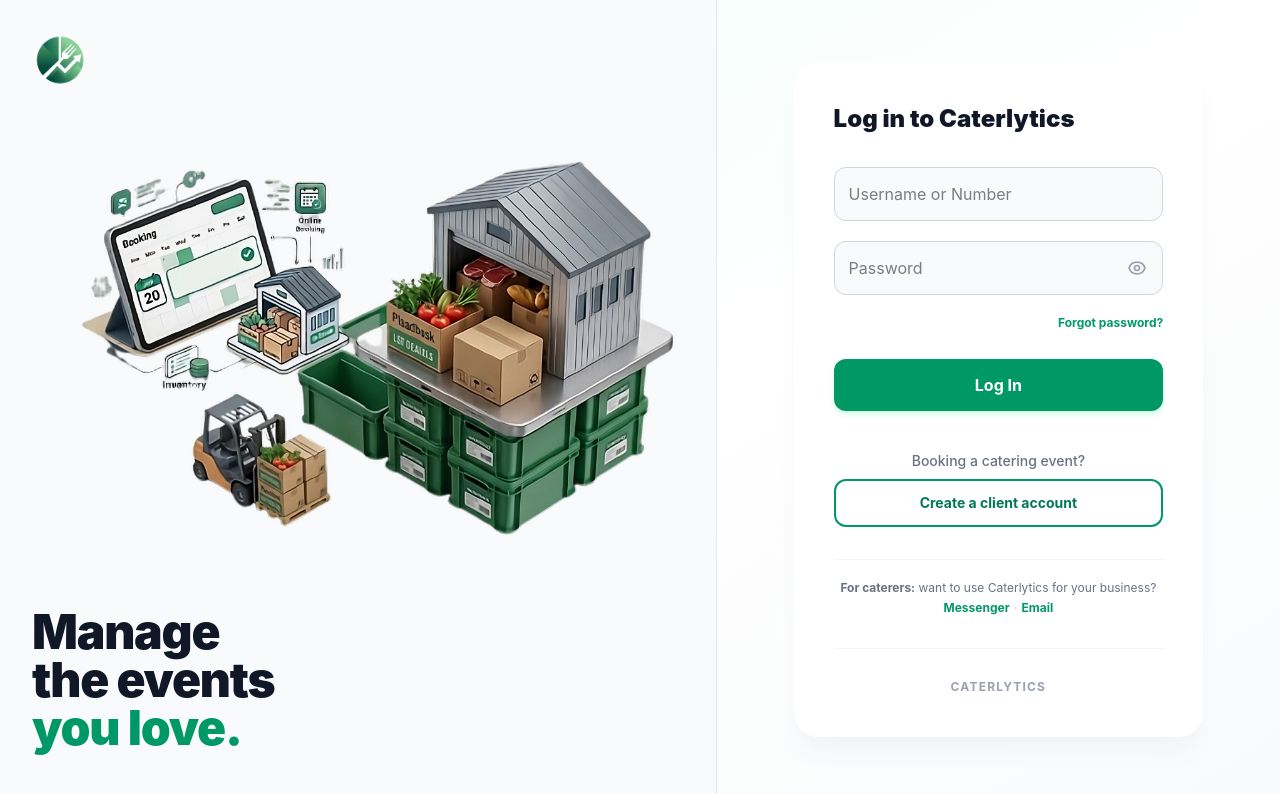
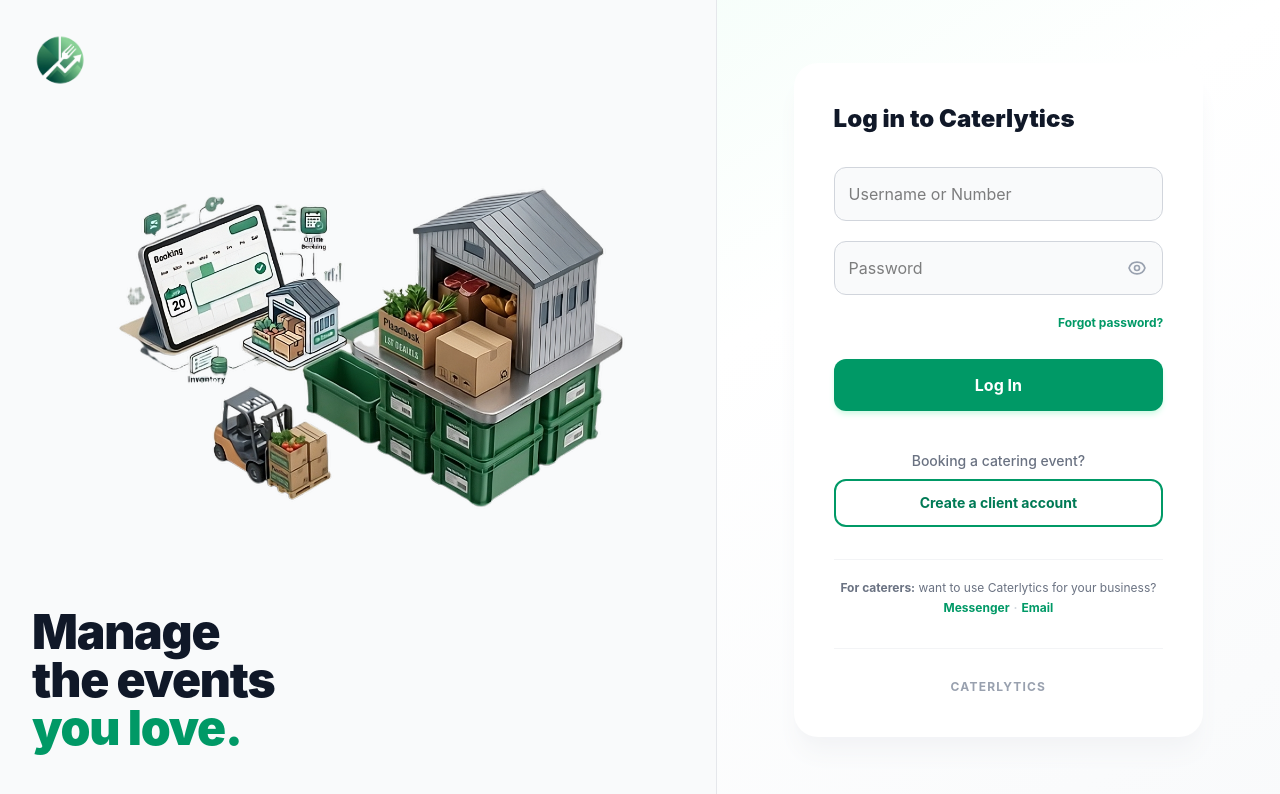
Before and after one commit to jmrvls/caterlytics-frontend, a Vue app: page / in a window 1280 px wide. Shown: the top 794 px of the page. Built offline with nearby package versions, Linux system fonts and the light colour scheme; no server answers.

Commit message:
add other featured

```diff
--- a/src/Views/LoginView.vue
+++ b/src/Views/LoginView.vue
@@ -20,7 +20,7 @@
       >
         <div
           class="relative overflow-hidden"
-          style="aspect-ratio: 978 / 629; width: min(94cqw, calc(94cqh * 978 / 629)); transform: translateX(3cqw)"
+          style="aspect-ratio: 978 / 629; width: min(80cqw, calc(80cqh * 978 / 629)); transform: translateX(2cqw)"
         >
           <img
             :src="loginBgUrl"
```
